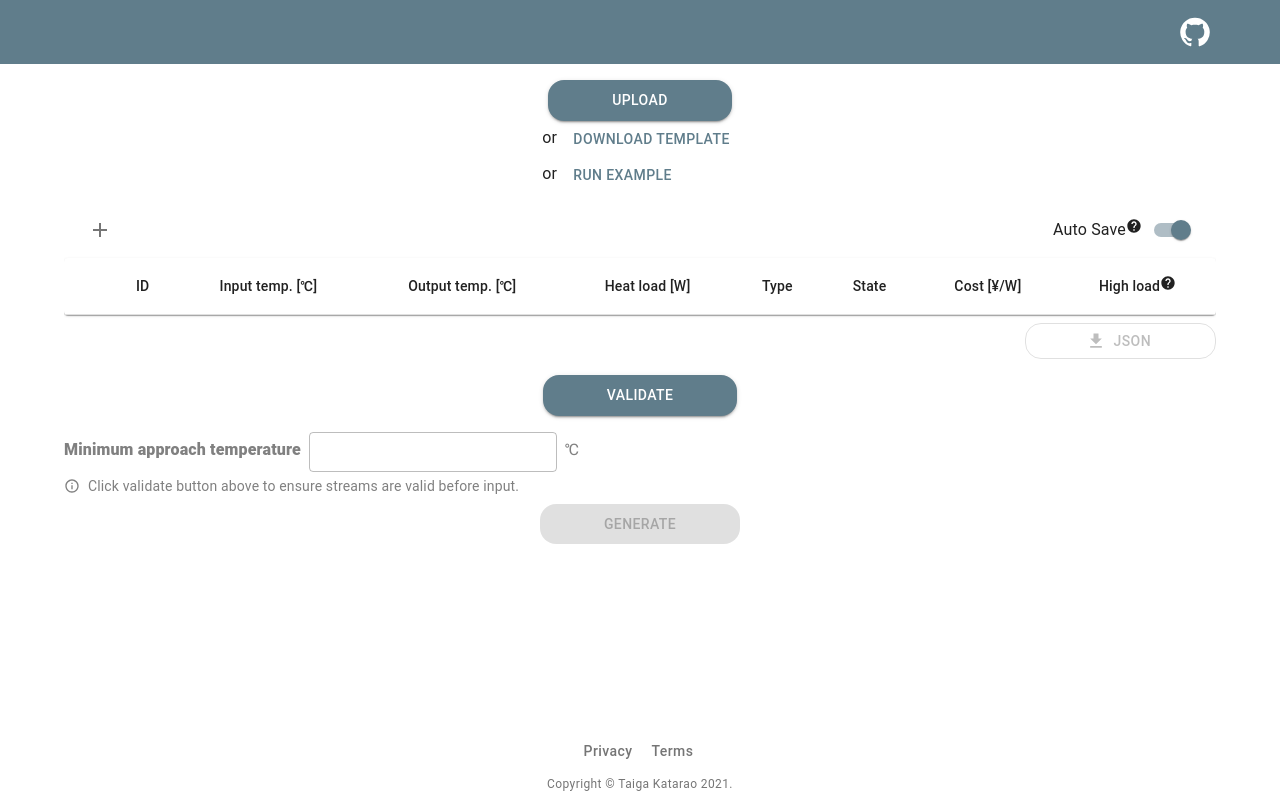
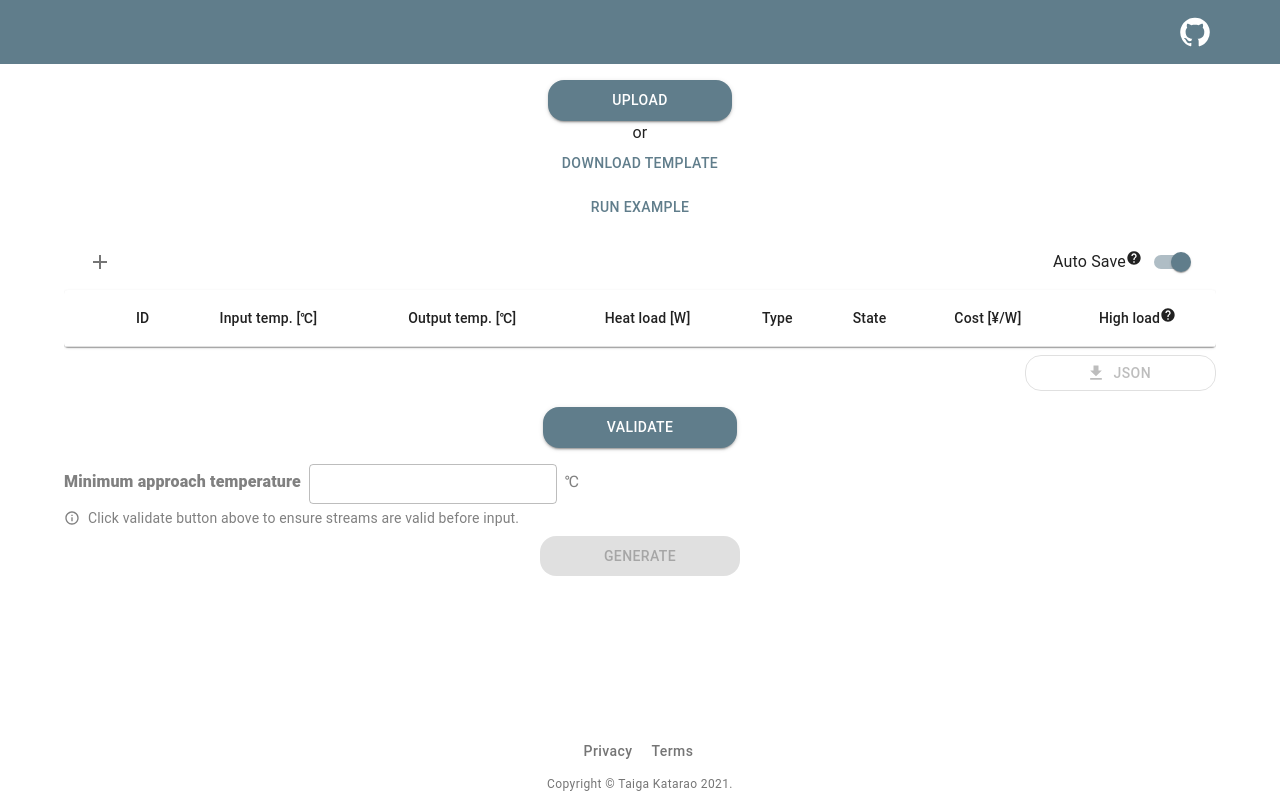
Before and after one commit to tarao1006/pyheatintegration-frontend, a React (Vite) app: page / in a window 1280 px wide. Built offline with nearby package versions, Linux system fonts and the light colour scheme.

Commit message:
Update Uploader

```diff
--- a/src/Uploader.tsx
+++ b/src/Uploader.tsx
@@ -221,11 +221,11 @@ const Uploader = ({
           </Box>
         </LoadingButton>
       </label>
-
-      <Stack>
+      or
+      <Stack direction="column" spacing={1} alignItems="center">
         <Box>
-          or &nbsp;
           <Button
+            variant="text"
             disabled={loading}
             onClick={handleDownload}
           >
@@ -234,8 +234,8 @@ const Uploader = ({
         </Box>
 
         <Box>
-          or &nbsp;
           <Button
+            variant="text"
             disabled={loading}
             onClick={handleExample}
           >
```
